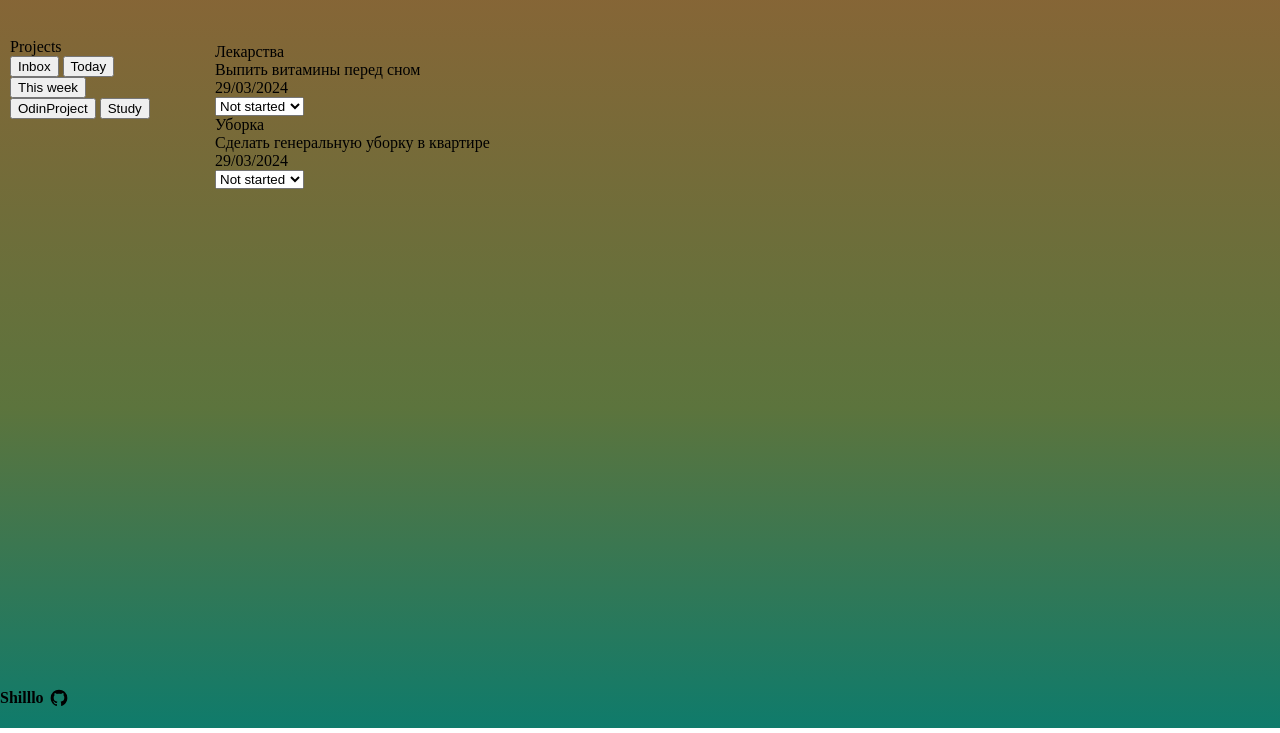
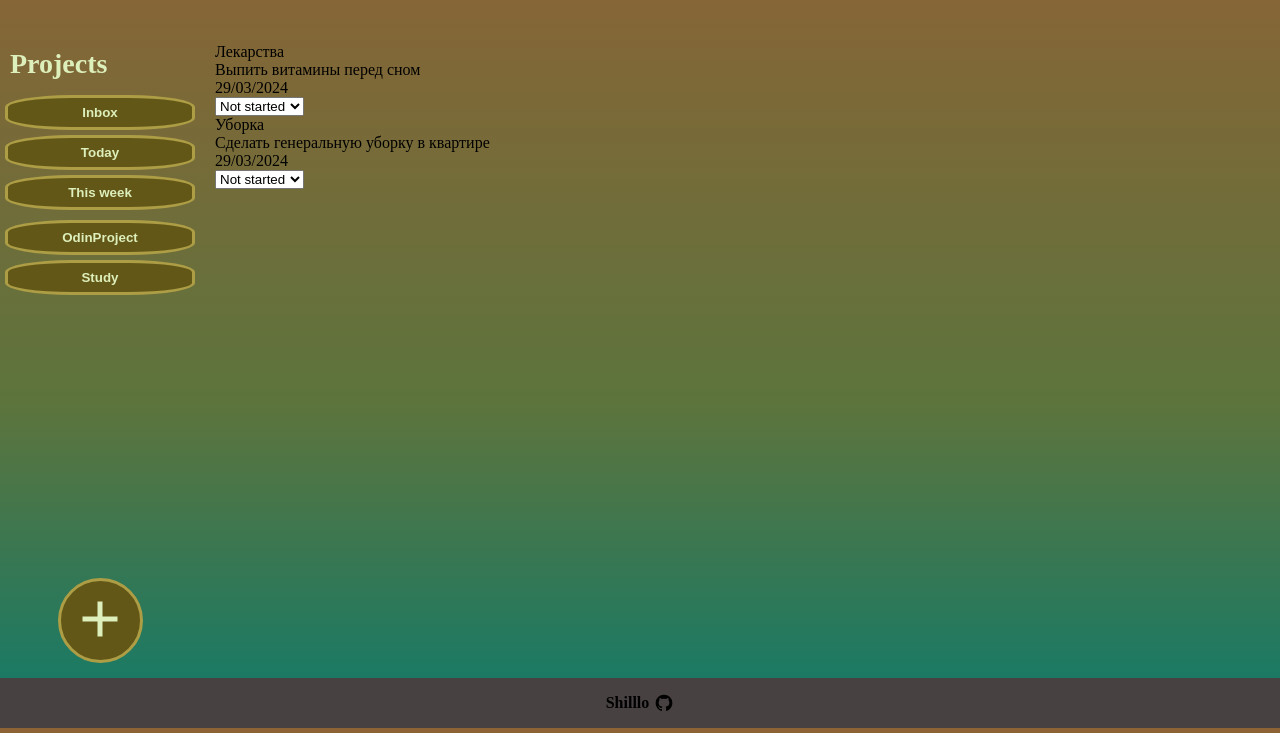
Before and after one commit to Shilllo/TodoList, a website built with webpack: page src/index.html in a window 1280 px wide. Shown: the part 72-805 px from the top of the page. Built offline with nearby package versions, Linux system fonts and the light colour scheme.

Commit message:
Add sidebar in html and styled it

```diff
--- a/src/index.html
+++ b/src/index.html
@@ -21,6 +21,9 @@
             <button class="project">OdinProject</button>
             <button class="project">Study</button>
         </div>
+
+        <button class="addProject">
+            <svg xmlns="http://www.w3.org/2000/svg" viewBox="0 0 24 24"><path d="M19,13H13V19H11V13H5V11H11V5H13V11H19V13Z" /></svg>        </button>
     </div>
 
     <div id="content">
@@ -46,7 +49,6 @@
             </select>
         </div>
     </div>
-
     <footer>
         <div>
             <h4>Shilllo</h4>
--- a/src/style.css
+++ b/src/style.css
@@ -5,7 +5,7 @@ html {
 body {
     display: grid;
     grid-template-columns: 200px 1fr;
-    grid-template-rows: 100px 1fr;
+    grid-template-rows: 100px 1fr 50px;
     min-height: 100%;
     margin: 0px;
     background: linear-gradient(to bottom, #8D6335 0%, #5C743D 60%, #0F7B6B 100%);
@@ -31,7 +31,9 @@ header > div > h4 {
 
 header > h1 {
     margin: 0 auto 0 auto;
-    color: #DDEFBB
+    color: #DDEFBB;
+    font-weight: bolder;
+    font-size: 4ch;
 }
 
 svg {
@@ -44,6 +46,53 @@ svg {
     grid-area: 2 / 1 / 3 / 2;
     padding: 10px;
     height: 1fr;
+    display: flex;
+    flex-direction: column;
+    padding: 15px 5px 15px 5px;
+    gap: 10px
+}
+
+#defaultProjects, #customProjects {
+    display: flex;
+    flex-direction: column;
+    gap: 5px;
+}
+
+.project {
+    height: 35px;
+    background-color: rgb(99, 87, 23);
+    border-radius: 35%;
+    color: #DDEFBB;
+    border: 3px solid rgb(173, 158, 70);
+    font-weight: bold;
+}
+
+.project:hover, .addProject:hover {
+    border: 3px solid rgb(99, 87, 23);
+    background-color: rgb(173, 158, 70);
+}
+
+.addProject > svg {
+    width: 60px;
+    height: 60px;
+    fill: #DDEFBB;
+    align-self: center;
+}
+
+.addProject {
+    margin: auto auto 0 auto;
+    width: 85px;
+    height: 85px;
+    border-radius: 50px;
+    background-color: rgb(99, 87, 23);
+    border: 3px solid rgb(173, 158, 70);
+}
+
+#sidebar > div:first-child {
+    font-size: 3.5ch;
+    color: #DDEFBB;
+    margin: 5px;
+    font-weight: bolder;
 }
 
 #content {
@@ -51,3 +100,11 @@ svg {
     height: 1fr;
     padding: 15px;
 }
+
+footer {
+    background-color: rgb(71, 65, 65);
+    display: flex;
+    justify-content: center;
+    align-items: center;
+    grid-area: 3 / 1 / 4 / 3;
+}
```
